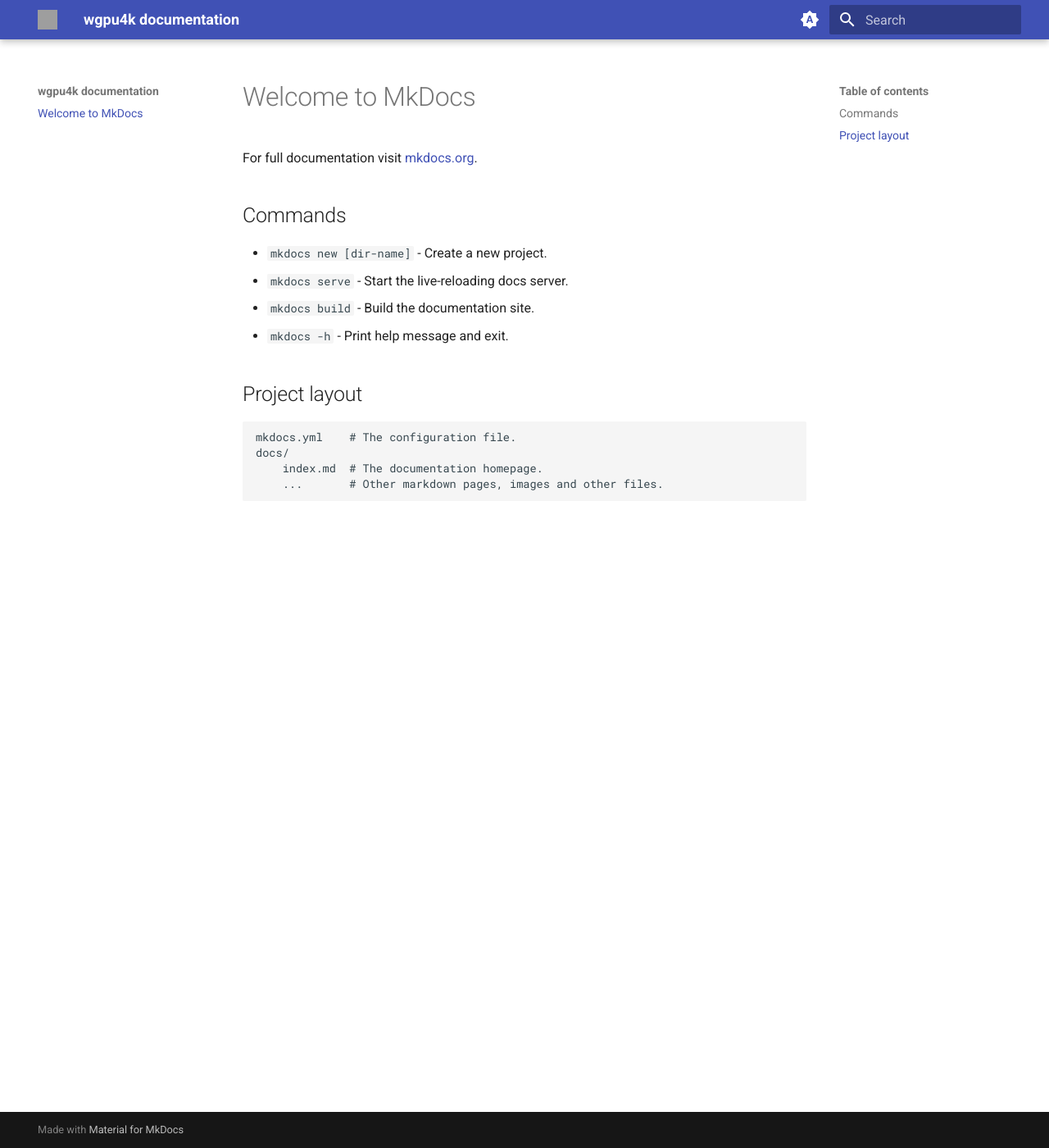
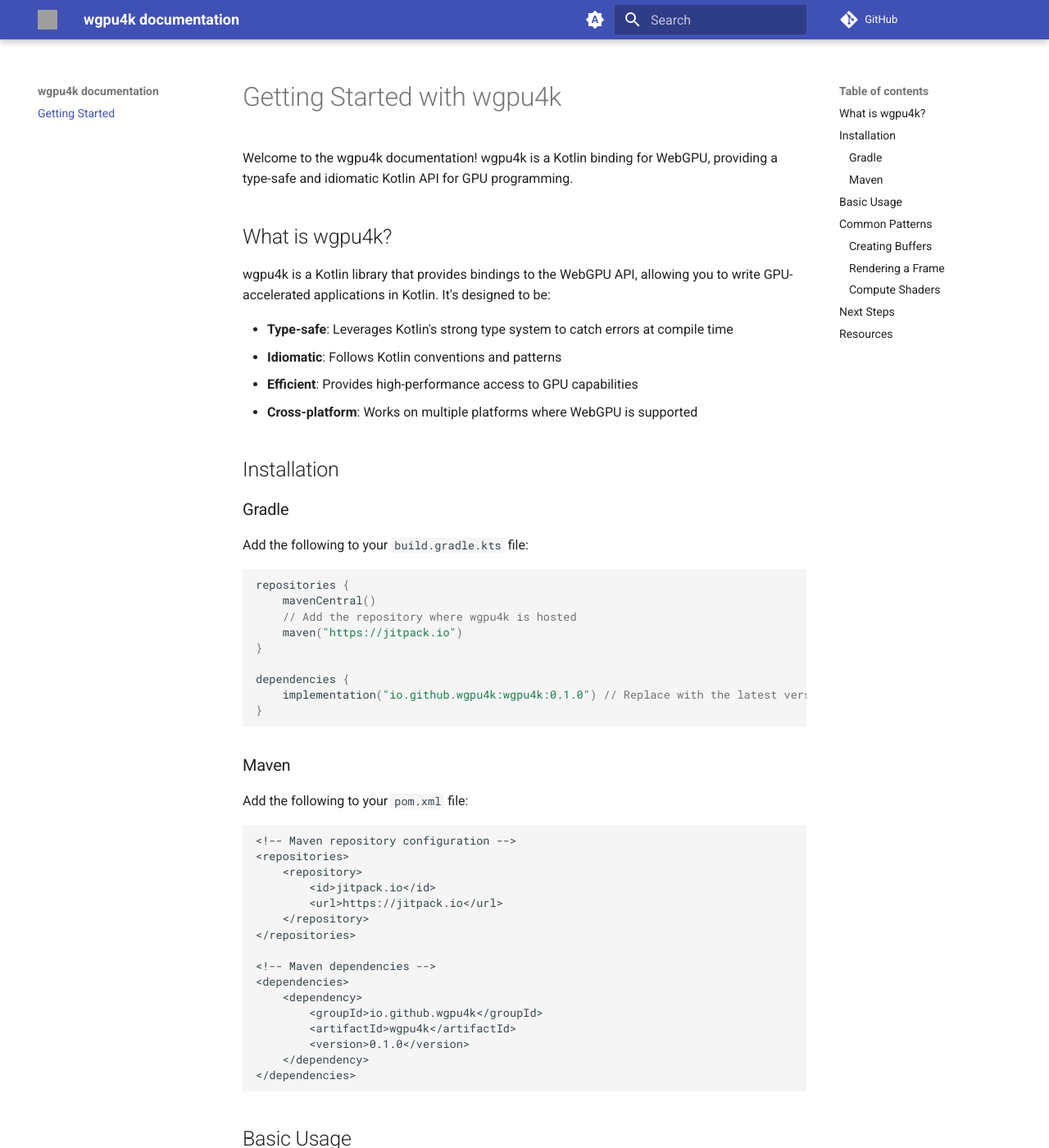
Before and after one commit to wgpu4k/documentation, an MkDocs documentation site: the page built from docs/index.md, in a window 1280 px wide and 1400 px high. Shown: the whole window at 82% size. Built offline with MkDocs 1.6.1 and Material for MkDocs 9.7.7, drawn with Linux system fonts in a browser that asks for light colours; comment, search, counter and statistics services are not loaded; some of the changed text lies outside the part shown; grey boxes are pictures that could not be loaded.

Commit message:
Update documentation and add CI workflow
Replaced the default index with detailed wgpu4k documentation, including installation, usage examples, and resources. Added a GitHub Actions CI workflow for deploying the docs using MkDocs with Material theme. Enhanced `mkdocs.yml` with metadata, navigation, and markdown extensions for a better user experience.

````diff
--- a/docs/index.md
+++ b/docs/index.md
@@ -1,17 +1,207 @@
-# Welcome to MkDocs
+# Getting Started with wgpu4k
 
-For full documentation visit [mkdocs.org](https://www.mkdocs.org).
+Welcome to the wgpu4k documentation! wgpu4k is a Kotlin binding for WebGPU, providing a type-safe and idiomatic Kotlin API for GPU programming.
 
-## Commands
+## What is wgpu4k?
 
-* `mkdocs new [dir-name]` - Create a new project.
-* `mkdocs serve` - Start the live-reloading docs server.
-* `mkdocs build` - Build the documentation site.
-* `mkdocs -h` - Print help message and exit.
+wgpu4k is a Kotlin library that provides bindings to the WebGPU API, allowing you to write GPU-accelerated applications in Kotlin. It's designed to be:
 
-## Project layout
+- **Type-safe**: Leverages Kotlin's strong type system to catch errors at compile time
+- **Idiomatic**: Follows Kotlin conventions and patterns
+- **Efficient**: Provides high-performance access to GPU capabilities
+- **Cross-platform**: Works on multiple platforms where WebGPU is supported
 
-    mkdocs.yml    # The configuration file.
-    docs/
-        index.md  # The documentation homepage.
-        ...       # Other markdown pages, images and other files.
+## Installation
+
+### Gradle
+
+Add the following to your `build.gradle.kts` file:
+
+```kotlin
+repositories {
+    mavenCentral()
+    // Add the repository where wgpu4k is hosted
+    maven("https://jitpack.io")
+}
+
+dependencies {
+    implementation("io.github.wgpu4k:wgpu4k:0.1.0") // Replace with the latest version
+}
+```
+
+### Maven
+
+Add the following to your `pom.xml` file:
+
+```
+<!-- Maven repository configuration -->
+<repositories>
+    <repository>
+        <id>jitpack.io</id>
+        <url>https://jitpack.io</url>
+    </repository>
+</repositories>
+
+<!-- Maven dependencies -->
+<dependencies>
+    <dependency>
+        <groupId>io.github.wgpu4k</groupId>
+        <artifactId>wgpu4k</artifactId>
+        <version>0.1.0</version>
+    </dependency>
+</dependencies>
+```
+
+## Basic Usage
+
+Here's a simple example to get you started with wgpu4k:
+
+```kotlin
+// Simple WebGPU example with wgpu4k
+fun main() {
+    // Initialize WebGPU
+    val instance = Instance.create()
+
+    // Request an adapter
+    val adapter = instance.requestAdapter()
+
+    // Create a device
+    val device = adapter.requestDevice()
+
+    // Create a shader module
+    val shaderModule = device.createShaderModule("""
+        @vertex
+        fn vertexMain(@builtin(vertex_index) vertexIndex: u32) -> @builtin(position) vec4<f32> {
+            var pos = array<vec2<f32>, 3>(
+                vec2<f32>(0.0, 0.5),
+                vec2<f32>(-0.5, -0.5),
+                vec2<f32>(0.5, -0.5)
+            );
+            return vec4<f32>(pos[vertexIndex], 0.0, 1.0);
+        }
+
+        @fragment
+        fn fragmentMain() -> @location(0) vec4<f32> {
+            return vec4<f32>(1.0, 0.0, 0.0, 1.0);
+        }
+    """)
+
+    // Create a render pipeline
+    val pipeline = device.createRenderPipeline(
+        RenderPipelineDescriptor(
+            vertex = VertexState(
+                module = shaderModule,
+                entryPoint = "vertexMain"
+            ),
+            fragment = FragmentState(
+                module = shaderModule,
+                entryPoint = "fragmentMain",
+                targets = listOf(
+                    ColorTargetState(format = TextureFormat.BGRA8_UNORM)
+                )
+            ),
+            primitive = PrimitiveState(topology = PrimitiveTopology.TRIANGLE_LIST)
+        )
+    )
+
+    // ... Continue with rendering code
+}
+```
+
+## Common Patterns
+
+### Creating Buffers
+
+```kotlin
+// Create a vertex buffer
+val vertices = floatArrayOf(
+    0.0f, 0.5f,    // Vertex 1
+    -0.5f, -0.5f,  // Vertex 2
+    0.5f, -0.5f    // Vertex 3
+)
+
+val vertexBuffer = device.createBuffer(
+    BufferDescriptor(
+        size = vertices.size * Float.SIZE_BYTES,
+        usage = BufferUsage.VERTEX.or(BufferUsage.COPY_DST)
+    )
+)
+
+// Write data to the buffer
+device.queue.writeBuffer(vertexBuffer, 0, vertices)
+```
+
+### Rendering a Frame
+
+```kotlin
+// Assuming you have a swapChain and commandEncoder set up
+val textureView = swapChain.getCurrentTextureView()
+val renderPass = commandEncoder.beginRenderPass(
+    RenderPassDescriptor(
+        colorAttachments = listOf(
+            RenderPassColorAttachment(
+                view = textureView,
+                loadOp = LoadOp.CLEAR,
+                storeOp = StoreOp.STORE,
+                clearValue = Color(0.1f, 0.2f, 0.3f, 1.0f)
+            )
+        )
+    )
+)
+
+renderPass.setPipeline(pipeline)
+renderPass.draw(3, 1, 0, 0)
+renderPass.end()
+
+val commandBuffer = commandEncoder.finish()
+device.queue.submit(listOf(commandBuffer))
+```
+
+### Compute Shaders
+
+```kotlin
+// Create a compute shader
+val computeShader = device.createShaderModule("""
+    @compute @workgroup_size(64)
+    fn main(@builtin(global_invocation_id) global_id: vec3<u32>) {
+        // Compute shader code here
+    }
+""")
+
+// Create a compute pipeline
+val computePipeline = device.createComputePipeline(
+    ComputePipelineDescriptor(
+        compute = ProgrammableStage(
+            module = computeShader,
+            entryPoint = "main"
+        )
+    )
+)
+
+// Dispatch compute work
+val commandEncoder = device.createCommandEncoder()
+val computePass = commandEncoder.beginComputePass()
+computePass.setPipeline(computePipeline)
+computePass.dispatchWorkgroups(width / 64, height, 1)
+computePass.end()
+
+val commandBuffer = commandEncoder.finish()
+device.queue.submit(listOf(commandBuffer))
+```
+
+## Next Steps
+
+Now that you're familiar with the basics of wgpu4k, you can:
+
+- Explore more advanced rendering techniques
+- Learn about textures and samplers
+- Implement more complex shaders
+- Create interactive applications
+
+Check out the API reference for detailed information about all available classes and methods.
+
+## Resources
+
+- [WebGPU Specification](https://www.w3.org/TR/webgpu/)
+- [WebGPU Shading Language (WGSL) Specification](https://www.w3.org/TR/WGSL/)
+- [wgpu4k GitHub Repository](https://github.com/wgpu4k/wgpu4k)
--- a/mkdocs.yml
+++ b/mkdocs.yml
@@ -1,5 +1,7 @@
 site_name: wgpu4k documentation
 site_url: https://mydomain.org/mysite
+site_description: Documentation and getting started guide for wgpu4k, a Kotlin binding for WebGPU
+repo_url: https://github.com/wgpu4k/documentation
 theme:
   logo: https://avatars.githubusercontent.com/u/163670885?s=48&v=4
   name: material
@@ -24,3 +26,15 @@ theme:
       toggle:
         icon: material/brightness-4
         name: Switch to system preference
+
+nav:
+  - Getting Started: index.md
+
+markdown_extensions:
+  - pymdownx.highlight:
+      anchor_linenums: true
+  - pymdownx.superfences
+  - admonition
+  - pymdownx.details
+  - pymdownx.tabbed:
+      alternate_style: true
````
Also changed, not shown: 1 other file.
